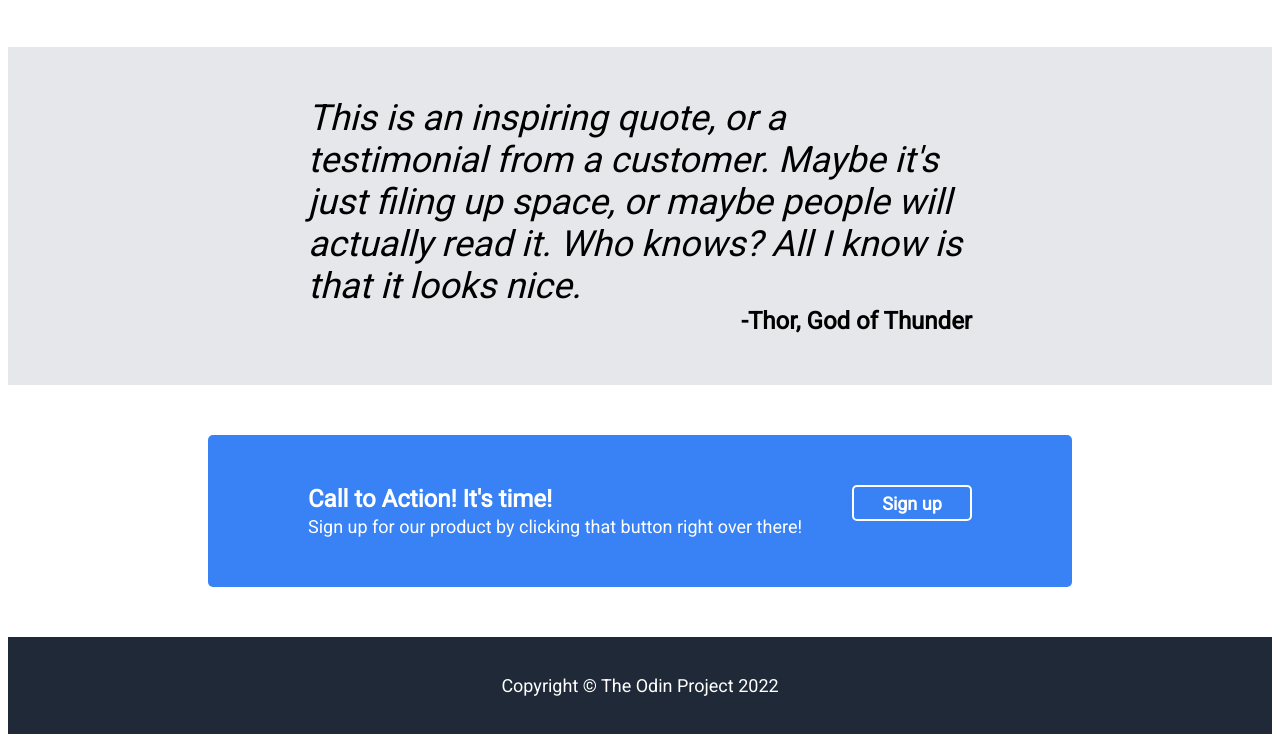
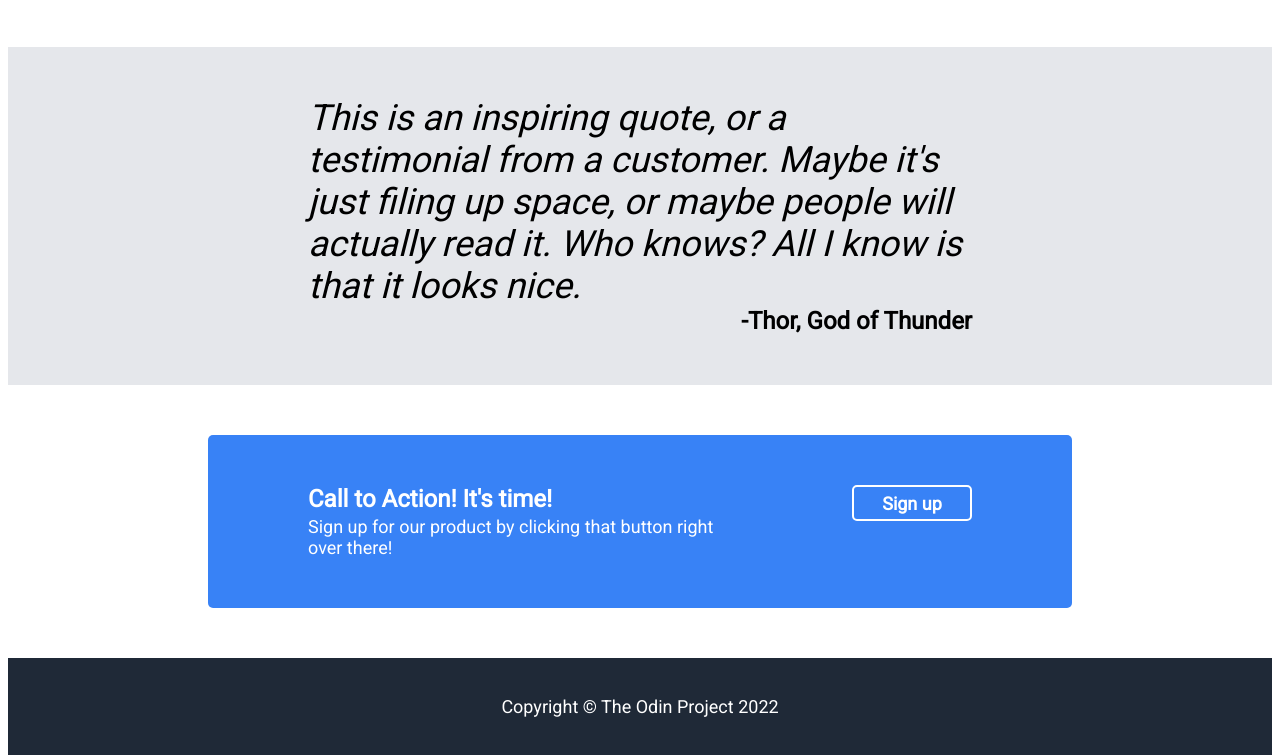
Before and after one commit to sunnyxdoyoon/Landing-Page, a plain HTML site: page index.html in a window 1280 px wide. Shown: the part 879-1634 px from the top of the page. Before the commit the page ends 1613 px from the top, so only its background shows below. Drawn offline with Linux system fonts and the light colour scheme.

Commit message:
Fixed c1 & c4 alignment from space-between to center

```diff
--- a/styles.css
+++ b/styles.css
@@ -61,7 +61,7 @@ a, a:hover, a:focus, a:active {
   padding-top:100px;
   padding-bottom:100px;
   display:flex;
-  justify-content: space-between;
+  justify-content: center;
   color:white;
   background-color: #1F2937;
 }
@@ -187,7 +187,8 @@ a, a:hover, a:focus, a:active {
 .c4-box {
   display:flex;
   flex:1;
-  justify-content: space-between;
+  justify-content: center;
+  gap:100px;
   background-color: #3882F6;
   border-radius:5px;
   padding-left:100px;
```
